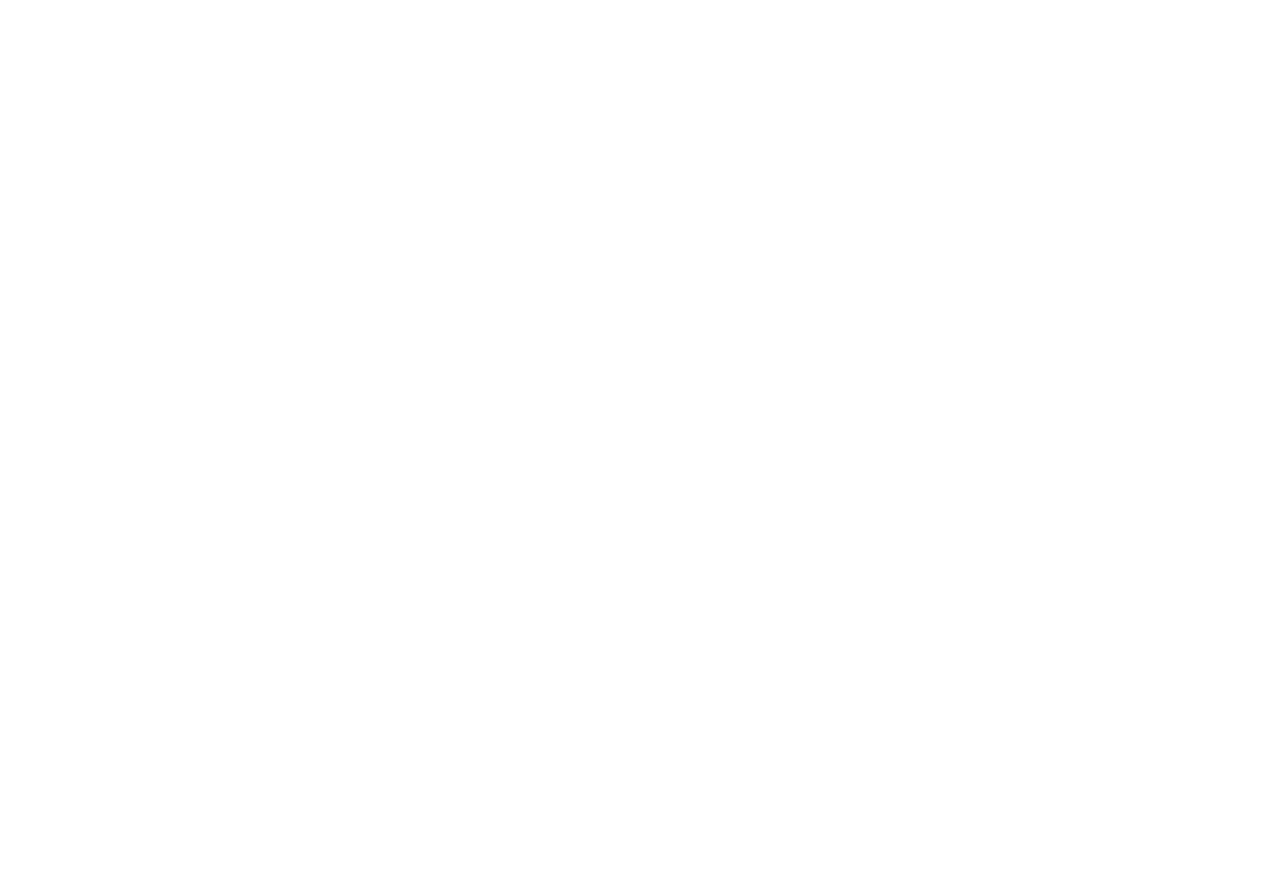
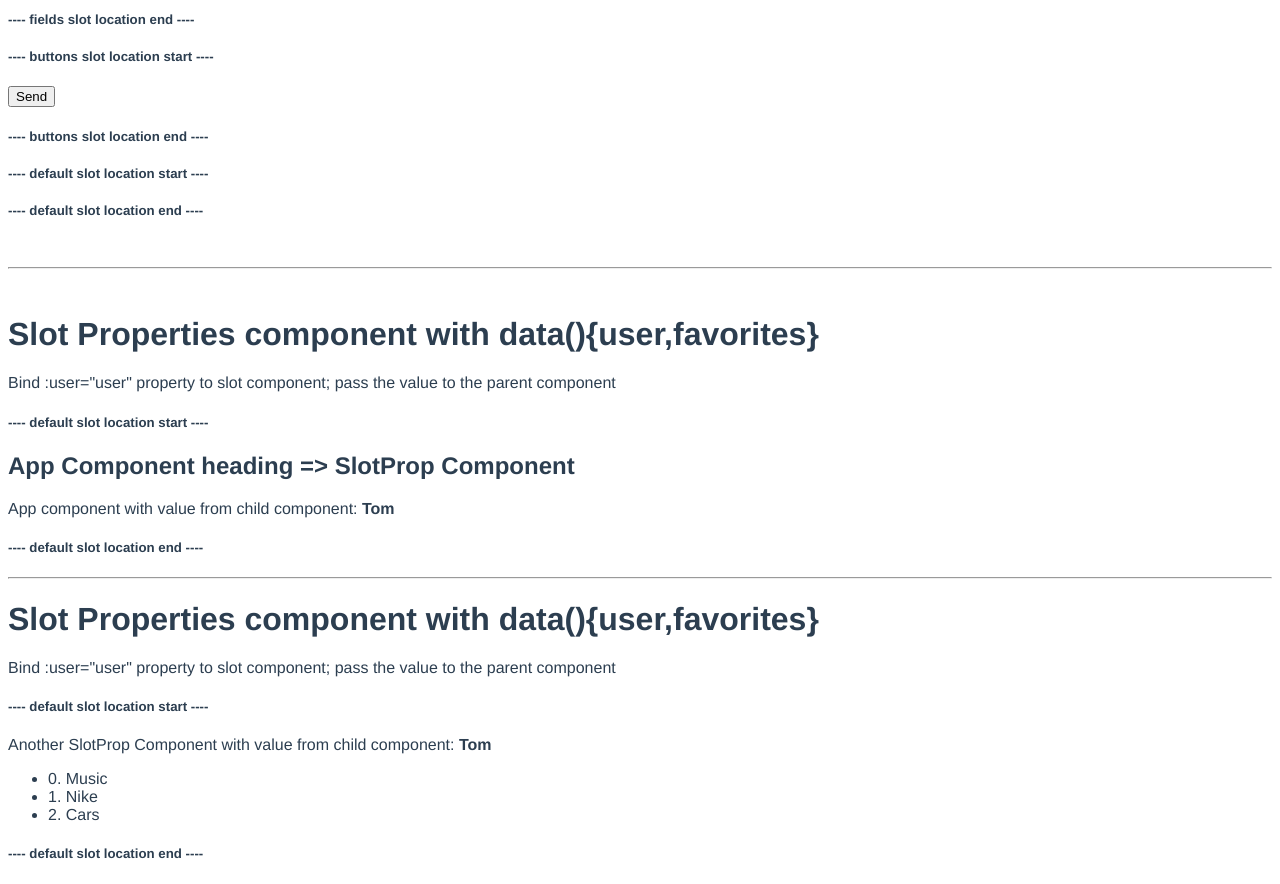
Before and after one commit to WebDevelopUa/vue3-form-slots, a Vue app: page / in a window 1280 px wide. Shown: the part 1960-2844 px from the top of the page. Before the commit the page ends 1506 px from the top, so only its background shows below. Built offline with nearby package versions, Linux system fonts and the light colour scheme.

Commit message:
Add Slot Properties component with data

```diff
--- a/src/App.vue
+++ b/src/App.vue
@@ -77,6 +77,35 @@
     </AppForm>
 
 
+    <br/>
+    <hr/>
+    <br/>
+
+    <!--  Slot properties - Vue feature  -->
+    <template>
+
+      <SlotPropComponent v-slot="v">
+        <h2>App Component heading => SlotProp Component</h2>
+        <p>App component with value from child component: <strong>{{ v.user.name }}</strong></p>
+      </SlotPropComponent>
+
+      <hr/>
+
+      <SlotPropComponent #default="{user, favorites}">
+        <p>Another SlotProp Component with value from child component: <strong>{{ user.name }}</strong></p>
+        <ul>
+          <li v-for="(item, index) in favorites"
+              :key="item+index"
+              :id="item+index"
+          >
+            {{ index }}. {{ item }}
+          </li>
+        </ul>
+      </SlotPropComponent>
+
+    </template>
+
+
   </div>
 </template>
 
@@ -89,10 +118,12 @@
 import JsAnimation from "@/components/JsAnimation";
 import AnimatedList from "@/components/AnimatedList";
 import AnimatedListCss from "@/components/AnimatedListCss";
+import SlotPropComponent from "@/components/SlotPropComponent";
 
 export default {
   name: 'App',
   components: {
+    SlotPropComponent,
     AnimatedListCss,
     AnimatedList,
     JsAnimation,
--- a/src/components/AppForm.vue
+++ b/src/components/AppForm.vue
@@ -2,19 +2,27 @@
   <form name="form">
 
     <div class="help">
+      <h5>---- help slot location start ----</h5>
       <slot name="help"></slot>
+      <h5>---- help slot location end ----</h5>
     </div>
 
     <div class="fields">
+      <h5>---- fields slot location start ----</h5>
       <slot name="fields"></slot>
+      <h5>---- fields slot location end ----</h5>
     </div>
 
     <div class="buttons">
+      <h5>---- buttons slot location start ----</h5>
       <slot name="buttons"></slot>
+      <h5>---- buttons slot location end ----</h5>
     </div>
 
     <!-- default slot location -->
+    <h5>---- default slot location start ----</h5>
     <slot></slot>
+    <h5>---- default slot location end ----</h5>
   </form>
 
 </template>
--- /dev/null
+++ b/src/components/SlotPropComponent.vue
@@ -0,0 +1,28 @@
+<template>
+  <div>
+    <h1>Slot Properties component with data(){user,favorites}</h1>
+    <p>Bind :user="user" property to slot component; pass the value to the parent component</p>
+    <!-- default slot  -->
+    <h5>---- default slot location start ----</h5>
+    <slot :user="user"
+          :favorites="favorites"
+    />
+    <h5>---- default slot location end ----</h5>
+  </div>
+</template>
+
+<script>
+export default {
+  name: "SlotPropComponent",
+  data() {
+    return {
+      // properties: 'user', 'favorites'
+      user: {
+        name: 'Tom',
+        age: 19,
+      },
+      favorites: ['Music', 'Nike', 'Cars']
+    }
+  }
+}
+</script>
```
